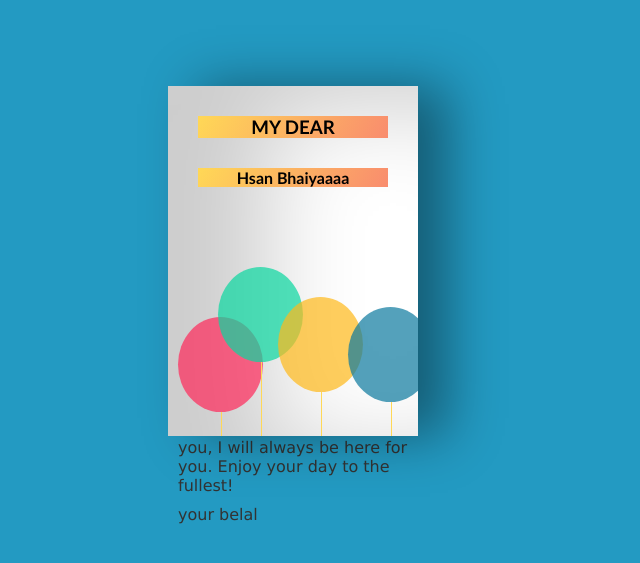
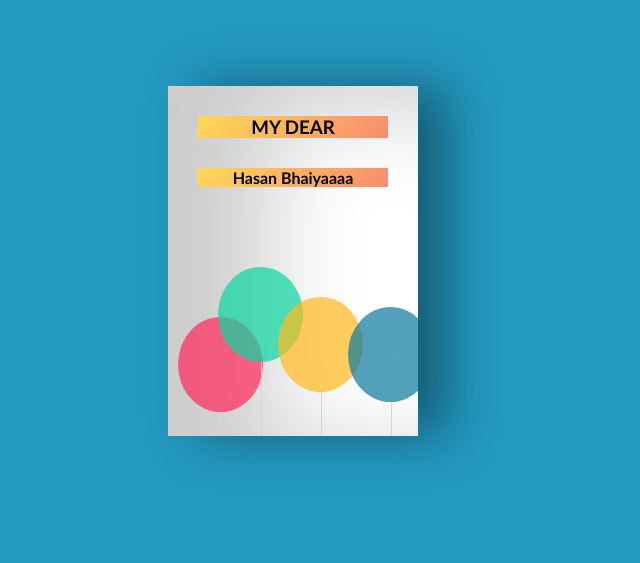
Before and after one commit to coderBelal/wishforyou, a React (Vite) app: page / in a window 1280 px wide. Shown: the part 147-710 px from the top of the page, without its empty margins (347-987 px from the left). Built offline with nearby package versions, Linux system fonts and the light colour scheme.

Commit message:
Update App.jsx

```diff
--- a/src/App.jsx
+++ b/src/App.jsx
@@ -3,7 +3,7 @@ const App = () => {
     <div className="birthdayCard">
       <div className="cardFront">
         <h3 className="happy">MY DEAR </h3>
-          <h4 className="happy">Hsan Bhaiyaaaa</h4>
+          <h4 className="happy">Hasan Bhaiyaaaa</h4>
 
         <div className="balloons">
           <div className="balloon-1" />
@@ -17,10 +17,6 @@ const App = () => {
         <p>Dear Hasan Bhaiyaaaaaa</p>
         <p>
 Happy Birthday! On this special day, I want to express how grateful I am to have you in my life. You have always been my support, my confidant, and my best friend. I cherish all the memories we've made together and look forward to many more.
-
-I hope this year brings you everything you wish for and more. May you achieve all your dreams and find happiness in every step you take. Remember, no matter where life takes you, I will always be here for you.
-
-Enjoy your day to the fullest!
 </p>
         <p className="name">your belal</p>
       </div>
```
